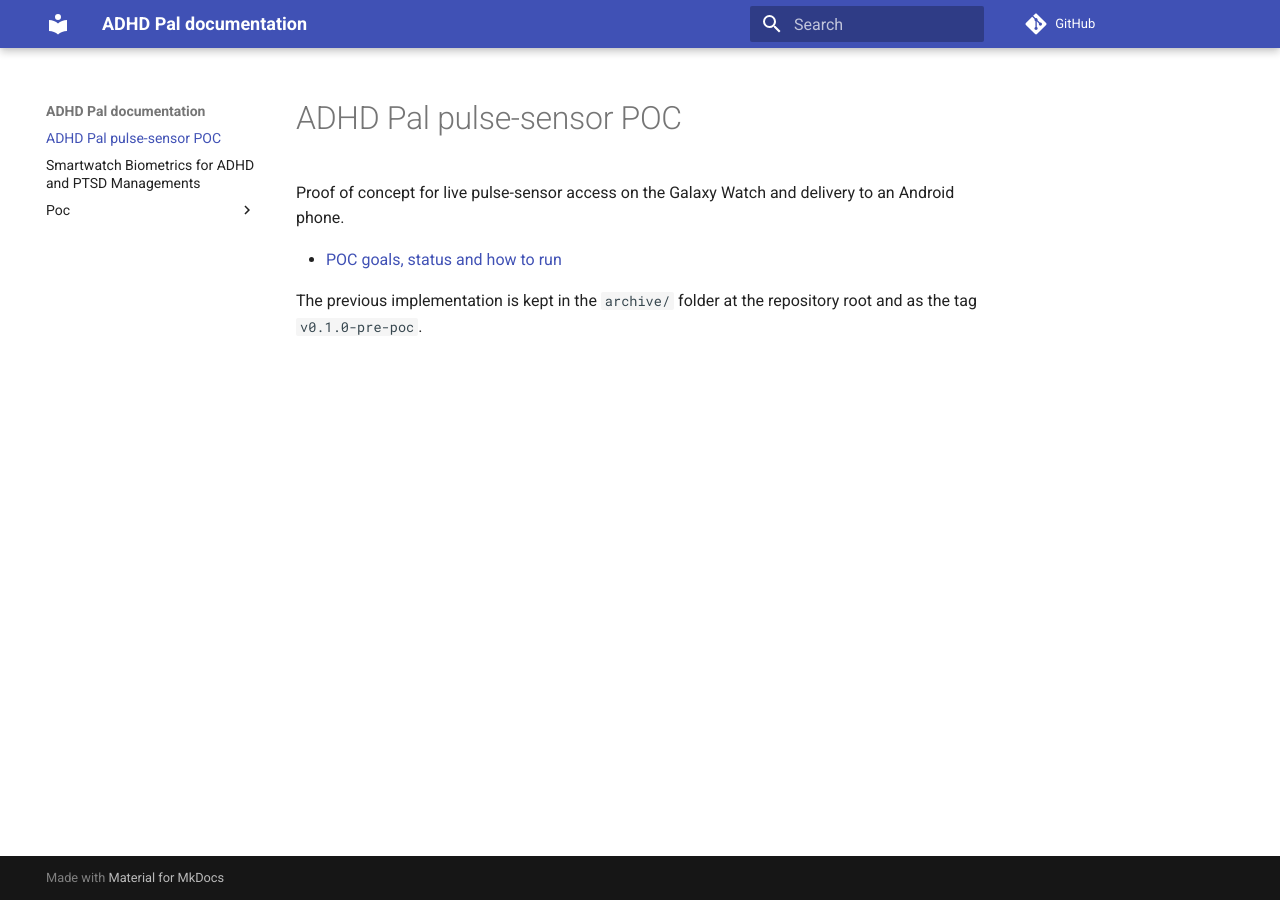
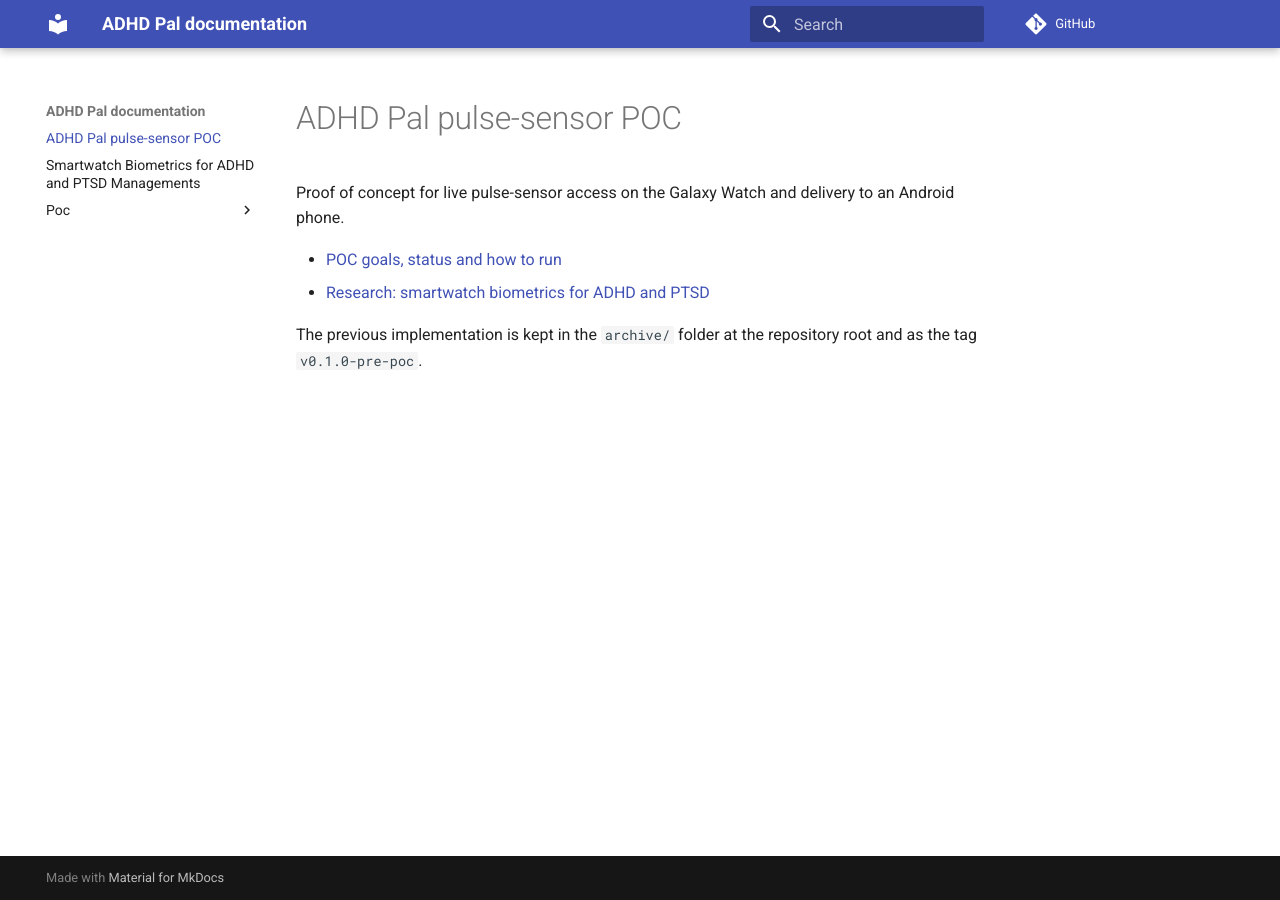
Before and after one commit to shlomoa/my-adhd-pal, an MkDocs documentation site: the page built from docs/index.md, in a window 1280 px wide. Built offline with MkDocs 1.6.1 and Material for MkDocs 9.7.7, drawn with Linux system fonts in a browser that asks for light colours; comment, search, counter and statistics services are not loaded.

Commit message:
Link the biometrics research note from the docs index
Co-Authored-By: Claude Sonnet 5.5 <noreply@anthropic.com>
Claude-Session: https://claude.ai/code/session_01U7VWb1vyAaXVXkuDX7etow

```diff
--- a/docs/index.md
+++ b/docs/index.md
@@ -3,5 +3,6 @@
 Proof of concept for live pulse-sensor access on the Galaxy Watch and delivery to an Android phone.
 
 - [POC goals, status and how to run](poc/index.md)
+- [Research: smartwatch biometrics for ADHD and PTSD](research-head.md)
 
 The previous implementation is kept in the `archive/` folder at the repository root and as the tag `v0.1.0-pre-poc`.
```
